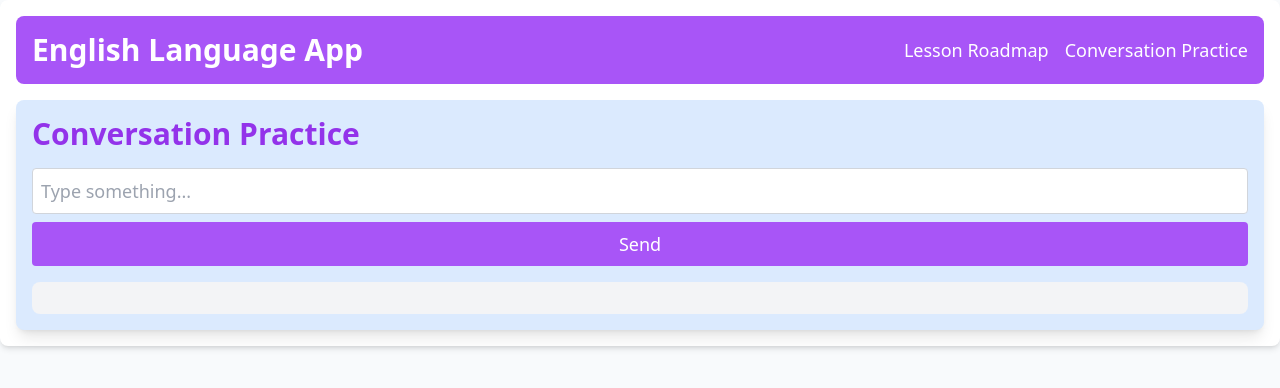
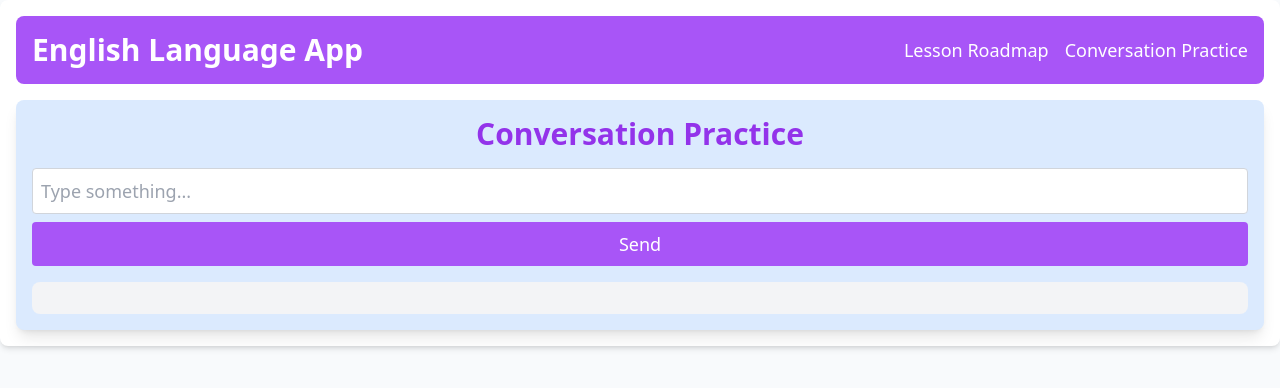
Before and after one commit to scratchmasterj21/bolt-generated-projectv1, a React (Vite) app: page /practice in a window 1280 px wide. Shown: the top 388 px of the page. Built offline with nearby package versions, Linux system fonts and the light colour scheme.

Commit message:
with good ui and tts

```diff
--- a/src/ConversationPractice.jsx
+++ b/src/ConversationPractice.jsx
@@ -38,17 +38,24 @@ function ConversationPractice() {
       const data = await response.json()
       const aiResponse = data.choices[0].message.content.trim()
       setConversation([...conversation, { role: 'user', content: input }, { role: 'assistant', content: aiResponse }])
+      speak(aiResponse)
     } catch (error) {
       console.error('Error:', error)
       setConversation([...conversation, { role: 'user', content: input }, { role: 'assistant', content: 'An error occurred. Please try again.' }])
+      speak('An error occurred. Please try again.')
     } finally {
       setLoading(false)
       setInput('')
     }
   }
 
+  const speak = (text) => {
+    const utterance = new SpeechSynthesisUtterance(text)
+    window.speechSynthesis.speak(utterance)
+  }
+
   return (
-    <div className="p-4 bg-blue-100 rounded-lg shadow-lg">
+    <div className="p-4 bg-blue-100 rounded-lg shadow-lg text-center">
       <h2 className="text-3xl font-bold text-purple-600 mb-4">Conversation Practice</h2>
       <form onSubmit={handleSubmit} className="mb-4">
         <input
```
Also changed, not shown: 1 other file (tests, documents, lock files or other folders).
